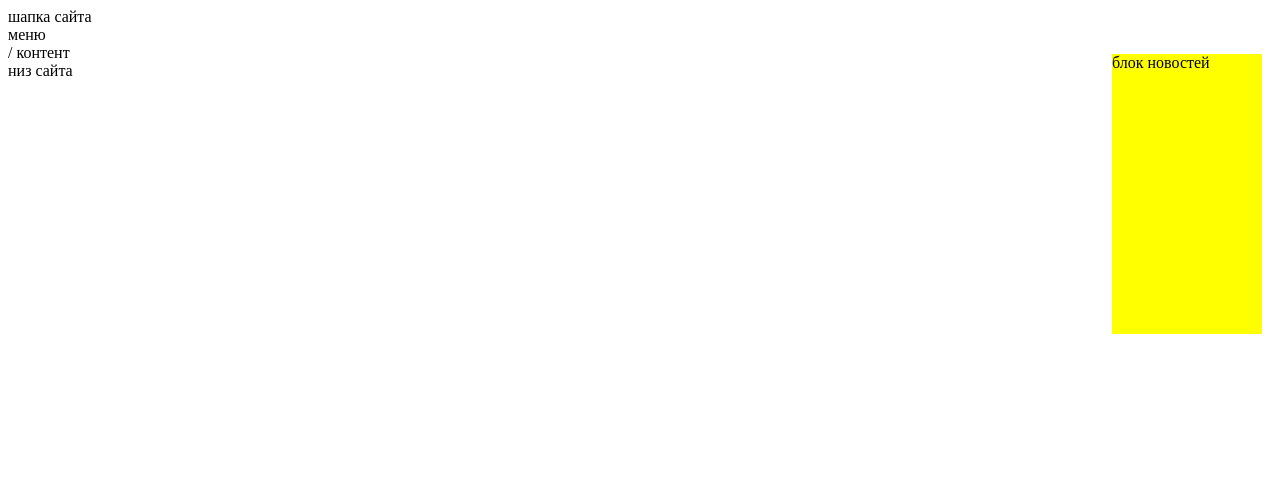
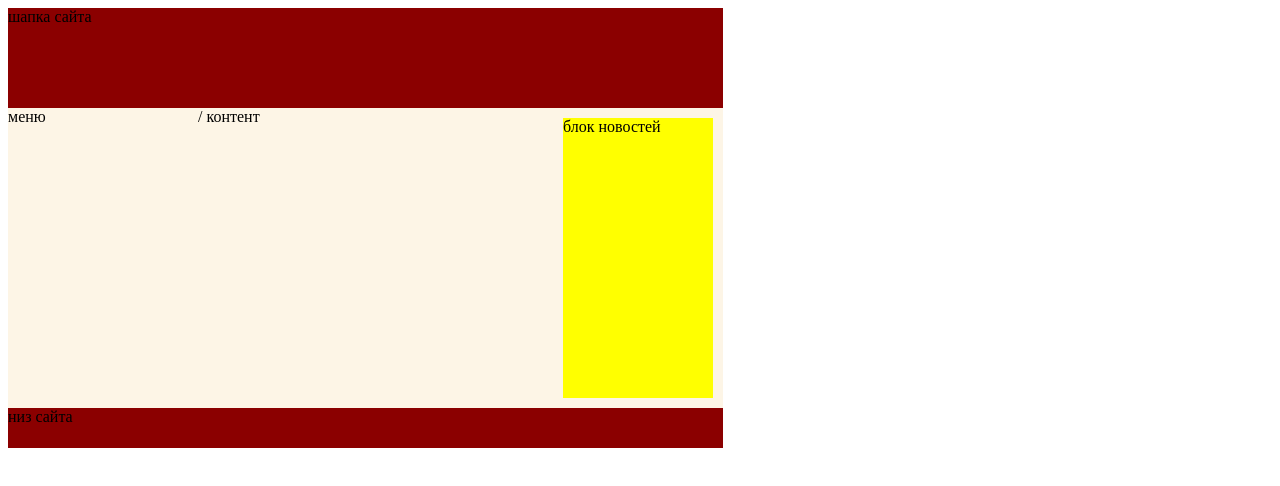
Before and after one commit to EvsikovaOksana/lab6, a plain HTML site: page index.html in a window 1280 px wide. Drawn offline with Linux system fonts and the light colour scheme.

Commit message:
Update style.css

```diff
--- a/style.css
+++ b/style.css
@@ -1,7 +1,29 @@
-#news{
-background:yellow;
-width:150px;
-height:280px;
-float:right;
-margin:10px;
+#header {
+    background:darkred;
+    width:715px;
+    height:100px;
 }
+#menu {
+    background:oldlace;
+    width: 190px;
+    height: 300px;
+    float:left;
+}
+#content {
+    background:oldlace;
+    width: 525px;
+    height:300px;
+    float: left;
+}
+#footer {
+    background: darkred;
+    width:715px;
+    height:340px;
+}
+#news {
+    background:yellow;
+    width: 150px;
+    height: 280px;
+    float:right;
+    margin: 10px;
+}
```
